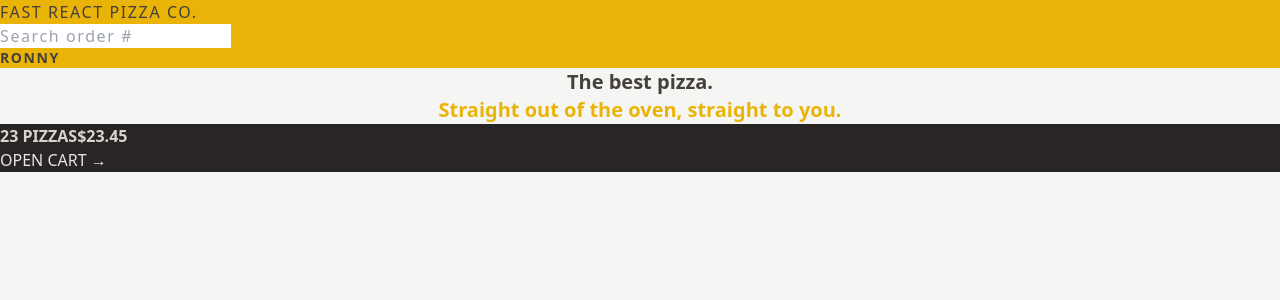
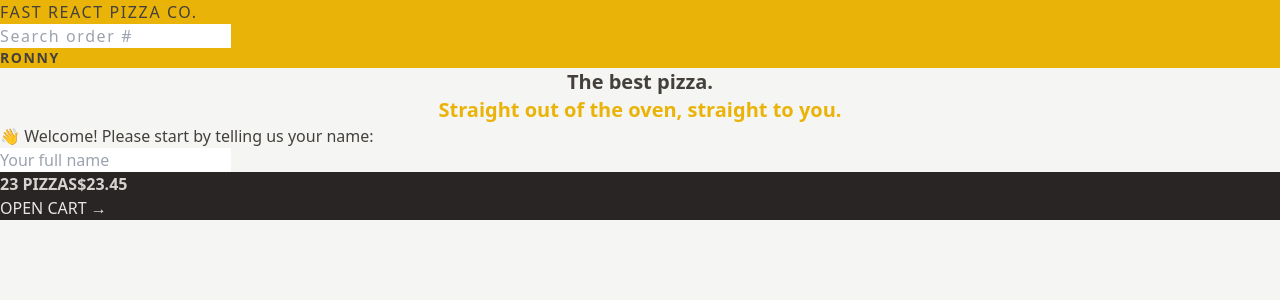
Before and after one commit to RachitJain959/react-pizza, a React (Vite) app: page / in a window 1280 px wide. Shown: the top 300 px of the page. Built offline with nearby package versions, Linux system fonts and the light colour scheme.

Commit message:
createUser.jsx

```diff
--- /dev/null
+++ b/src/features/user/CreateUser.jsx
@@ -0,0 +1,30 @@
+import { useState } from 'react';
+
+function CreateUser() {
+  const [username, setUsername] = useState('');
+
+  function handleSubmit(e) {
+    e.preventDefault();
+  }
+
+  return (
+    <form onSubmit={handleSubmit}>
+      <p>👋 Welcome! Please start by telling us your name:</p>
+
+      <input
+        type="text"
+        placeholder="Your full name"
+        value={username}
+        onChange={(e) => setUsername(e.target.value)}
+      />
+
+      {username !== '' && (
+        <div>
+          <button>Start ordering</button>
+        </div>
+      )}
+    </form>
+  );
+}
+
+export default CreateUser;
--- a/src/ui/Home.jsx
+++ b/src/ui/Home.jsx
@@ -1,3 +1,5 @@
+import CreateUser from "../features/user/CreateUser";
+
 function Home() {
   return (
     <div>
@@ -8,6 +10,8 @@
           Straight out of the oven, straight to you.
         </span>
       </h1>
+
+      <CreateUser />
     </div>
   );
 }
```
